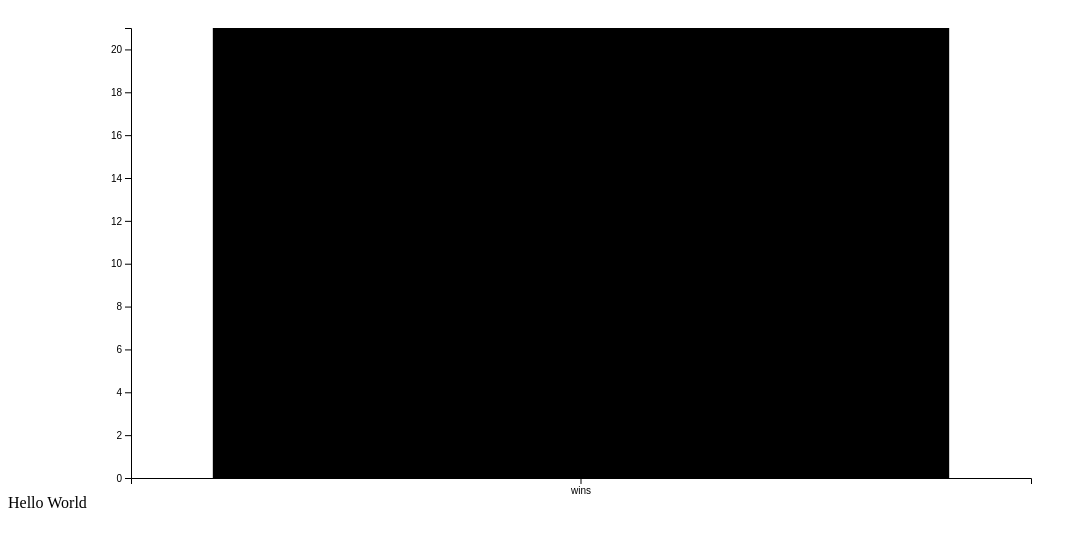
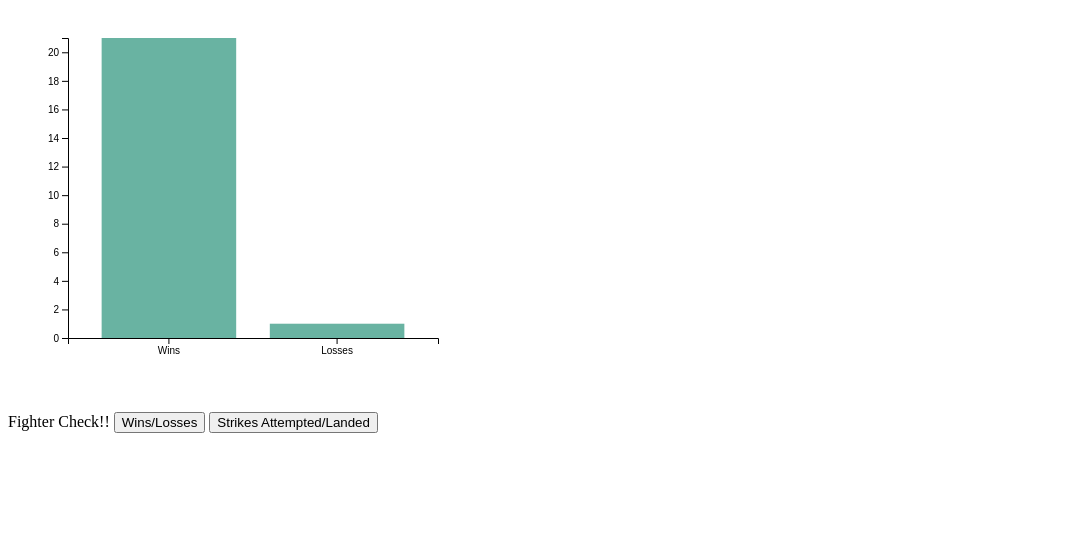
Before and after one commit to wxwang93/fighter-check, a plain HTML site: page index.html in a window 1280 px wide. Shown: the whole page, without its empty margins (0-1087 px from the left). Drawn offline with nearby package versions, Linux system fonts and the light colour scheme.

Commit message:
update graph

```diff
--- a/index.html
+++ b/index.html
@@ -2,41 +2,32 @@
 <html>
 
 <head>
-  <title>Title of the document</title>
-  <script src="https://d3js.org/d3.v4.min.js"></script>
+  <title>Fighter Check</title>
+  <script src="https://d3js.org/d3.v4.js"></script>
+  <meta charset="utf-8">
 </head>
 
 <body>
-  Hello World
+  <div id="my_dataviz"></div>
+  Fighter Check!!
+  <button onclick="update(winsAndLossesData);changeColor('blue')">Wins/Losses</button>
+  <button onclick="update(strikesData);changeColor('red')">Strikes Attempted/Landed</button>
   <script>
     // set the dimensions and margins of the graph
-      var margin = { top: 20, right: 20, bottom: 30, left: 40 },
-        width = 960 - margin.left - margin.right,
-        height = 500 - margin.top - margin.bottom;
-
-      // set the ranges
-      var x = d3.scaleBand()
-        .range([0, width])
-        .padding(0.1);
-      var y = d3.scaleLinear()
-      .range([height, 0]);
+      var margin = { top: 30, right: 30, bottom: 70, left: 60 },
+        width = 460 - margin.left - margin.right,
+        height = 400 - margin.top - margin.bottom;
 
       // append the svg object to the body of the page
-      // append a 'group' element to 'svg'
-      // moves the 'group' element to the top left margin
-      var svg = d3.select("body").append("svg")
+      var svg = d3.select("#my_dataviz")
+        .append("svg")
         .attr("width", width + margin.left + margin.right)
         .attr("height", height + margin.top + margin.bottom)
         .append("g")
         .attr("transform",
           "translate(" + margin.left + "," + margin.top + ")");
 
-      // get the dat
-
-      // format the data
-      // data.forEach(function (d) {
-        //   d.sales = +d.sales;
-        // });
+      //data
 
       var fighter =
         {
@@ -127,49 +118,108 @@
           ]
         }
 
-    //
-    // const data = [
-    //   {
-    //     fightStatName: "wins",
-    //     fightStatValue: "21"
-    //   }
-    // ]
 
-    function parser(fighter) {
+        function winsDataParser(fighter) {
           const data = [];
           data.push(
             {
-          fightStatValue: fighter.wins.total,
-          fightStatName: "wins"
+              value: fighter.wins.total,
+              group: "Wins"
             }
           );
           return data;
         }
 
-    let data = parser(fighter);
+        function lossesDataParser(fighter) {
+          const data = [];
+          data.push(
+            {
+              value: fighter.losses.total,
+              group: "Losses"
+            }
+          );
+          return data;
+        }
 
-    // Scale the range of the data in the domains
-    x.domain(data.map(function (d) { return d.fightStatName; }));
-    y.domain([0, d3.max(data, function (d) { return d.fightStatValue; })]);
+        function strikesDataParser(fighter) {
+          const data = [];
+          data.push(
+            {
+              value: fighter.strikes.attempted,
+              group: "Attempted Strikes"
+            },
+            {
+              value: fighter.strikes.successful,
+              group: "Successful Strikes"
+            }
+          );
+          return data;
+        }
 
-    // append the rectangles for the bar chart
-    svg.selectAll(".bar")
+      let strikesData = strikesDataParser(fighter);
+      let lossesData = lossesDataParser(fighter);
+      let winsData = winsDataParser(fighter);
+      let winsAndLossesData = winsData.concat(lossesData);
+
+      console.log(strikesData)
+
+      // Initialize the X axis
+      var x = d3.scaleBand()
+        .range([0, width])
+        .padding(0.2);
+      var xAxis = svg.append("g")
+        .attr("transform", "translate(0," + height + ")")
+
+      // Initialize the Y axis
+      var y = d3.scaleLinear()
+        .range([height, 0]);
+      var yAxis = svg.append("g")
+        .attr("class", "myYaxis")
+
+
+      // A function that create / update the plot for a given variable:
+      function update(data) {
+
+        // Update the X axis
+        x.domain(data.map(function (d) { return d.group; }))
+        xAxis.call(d3.axisBottom(x))
+
+        // Update the Y axis
+        y.domain([0, d3.max(data, function (d) { return d.value })]);
+        yAxis.transition().duration(1000).call(d3.axisLeft(y));
+
+        // Create the u variable
+        var u = svg.selectAll("rect")
           .data(data)
-      .enter().append("rect")
-      .attr("class", "bar")
-      .attr("x", function (d) { return x(d.fightStatName); })
+
+        u
+          .enter()
+          .append("rect") // Add a new rect for each new elements
+          .merge(u) // get the already existing elements as well
+          .transition() // and apply changes to all of them
+          .duration(1000)
+          .attr("x", function (d) { return x(d.group); })
+          .attr("y", function (d) { return y(d.value); })
           .attr("width", x.bandwidth())
-      .attr("y", function (d) { return y(d.fightStatValue); })
-      .attr("height", function (d) { return height - y(d.fightStatValue); });
+          .attr("height", function (d) { return height - y(d.value); })
+          .attr("fill", "#69b3a2")
 
-    // add the x Axis
-    svg.append("g")
-      .attr("transform", "translate(0," + height + ")")
-      .call(d3.axisBottom(x));
+        // If less group in the new dataset, I delete the ones not in use anymore
+        u
+          .exit()
+          .remove()
+      }
 
-    // add the y Axis
-    svg.append("g")
-      .call(d3.axisLeft(y));
+      // Initialize the plot with the first dataset
+      update(winsAndLossesData)
+
+      // This function is called by the buttons on top of the plot
+        function changeColor(color) {
+          d3.selectAll("rect")
+            .transition()
+            .duration(2000)
+            .style("fill", color)
+        }
 
   </script>
 </body>
```
Lines whose indentation alone changed are shown as unchanged.
